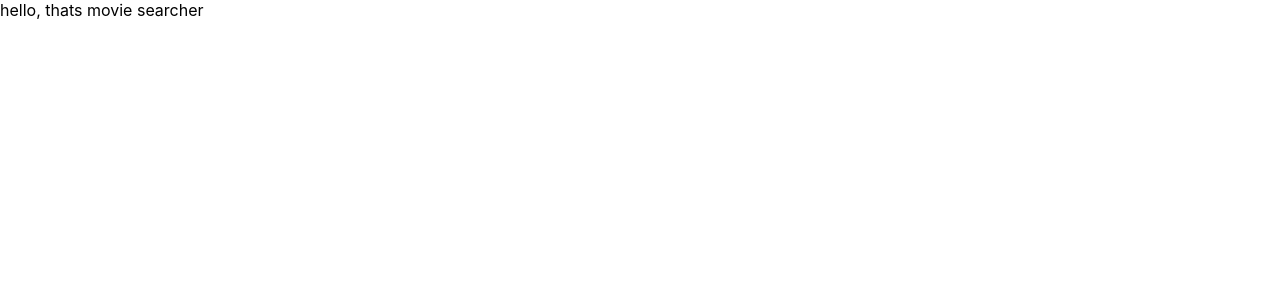
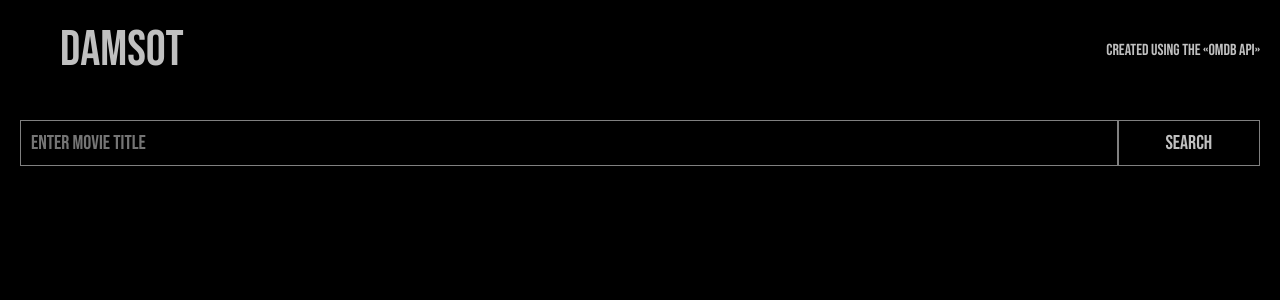
Before and after one commit to damsotk/resume-for-job, a React (Create React App) app: page /movie-searcher in a window 1280 px wide. Shown: the top 300 px of the page. Built offline with nearby package versions, Linux system fonts and the light colour scheme.

Commit message:
v2.1, movie search 60% complete

```diff
--- a/src/main-page/main-page-show-logic-work/movie-search/movie-search.css
+++ b/src/main-page/main-page-show-logic-work/movie-search/movie-search.css
@@ -0,0 +1,74 @@
+@import url('https://fonts.googleapis.com/css2?family=Bebas+Neue&display=swap');
+
+
+.background {
+    background-color: #000;
+    height: 100vh;
+}
+
+.copyright {
+    font-family: 'Bebas Neue', sans-serif;
+}
+
+.inputForSearch {
+    width: 90%;
+    background-color: #000;
+    border: 1px solid rgba(255, 255, 255, 0.5);
+    color: #C0C0C0;
+    font-family: 'Bebas Neue', sans-serif;
+    font-size: 20px;
+    padding-left: 10px;
+}
+
+.buttonForSearch {
+    width: 10%;
+    border: 1px solid rgba(255, 255, 255, 0.5);
+    font-family: 'Bebas Neue', sans-serif;
+    color: #C0C0C0;
+    padding: 10px;
+    text-align: center;
+    font-size: 20px;
+    cursor: pointer;
+}
+
+.loading {
+    color: red;
+}
+
+.search-container {
+    padding: 20px;
+    display: flex;
+}
+
+.containerWithFilms {
+    display: grid;
+    grid-template-columns: repeat(auto-fill, minmax(300px, 1fr));
+    gap: 10px;
+    background-color: #000;
+    padding: 20px;
+}
+
+.film {
+    display: flex;
+    flex-direction: column;
+    align-items: center;
+    text-align: center;
+}
+
+.filmPoster {
+    width: 300px;
+    height: 444px;
+}
+.emptyPoster {
+    width: 300px;
+    height: 444px;
+    background-color: gray;
+}
+
+.filmTitle {
+    color: #C0C0C0;
+    width: 200px;
+    text-align: center;
+    font-size: 20px;
+    font-family: 'Bebas Neue', sans-serif;
+}
--- a/src/main-page/main-page-show-logic-work/movie-search/movie-search.js
+++ b/src/main-page/main-page-show-logic-work/movie-search/movie-search.js
@@ -1,10 +1,82 @@
-
+import React, { useState } from 'react';
 import './movie-search.css';
 
 function MovieSearch() {
+  const [searchTerm, setSearchTerm] = useState('');
+  const [movies, setMovies] = useState([]);
+  const [error, setError] = useState(null);
+  const [loading, setLoading] = useState(false);
+
+  const handleSearch = async () => {
+    if (searchTerm.trim() === '') {
+      setError('Please enter a movie title.');
+      return;
+    }
+
+    setLoading(true);
+    setError(null);
+
+    try {
+      const response = await fetch(`http://www.omdbapi.com/?s=${encodeURIComponent(searchTerm)}&type=movie&apikey=6ff8b3f1`);
+
+      if (!response.ok) {
+        throw new Error('Network response was not ok');
+      }
+
+      const data = await response.json();
+      console.log(data);
+
+      if (data.Search) {
+        setMovies(data.Search);
+      } else {
+        setMovies([]);
+      }
+    } catch (error) {
+      setError('Error fetching data. Please try again later.');
+      console.error('Error fetching data:', error);
+    } finally {
+      setLoading(false);
+    }
+  };
+
   return (
-    <div>
-      hello, thats movie searcher
+    <div className='background'>
+      <div className='header'>
+        <div className='logo'>
+          damsot
+        </div>
+        <div className='copyright'>
+          Created using the «OMDb API»
+        </div>
+      </div>
+      <div className="search-container">
+        <input
+          type="text"
+          placeholder="Enter movie title"
+          value={searchTerm}
+          onChange={(e) => setSearchTerm(e.target.value)}
+          className='inputForSearch'
+        />
+        <div className='buttonForSearch' onClick={handleSearch} disabled={loading}>
+          Search
+        </div>
+      </div>
+      {error && <p className="error">{error}</p>}
+      {loading && <p className='loading'>Loading...</p>}
+      <div className='containerWithFilms'>
+        {movies.map((movie, index) => (
+          <div className='film' key={index}>
+            {movie.Poster !== "N/A" ? (
+              <img className='filmPoster' src={movie.Poster} alt={`${movie.Title} poster`} />
+            ) : (
+              <div className='placeholderPoster'>
+                <div className='emptyPoster'></div>
+              </div>
+            )}
+            <p className='filmTitle'>{movie.Title}</p>
+          </div>
+        ))}
+      </div>
     </div>
   );
 }
```
